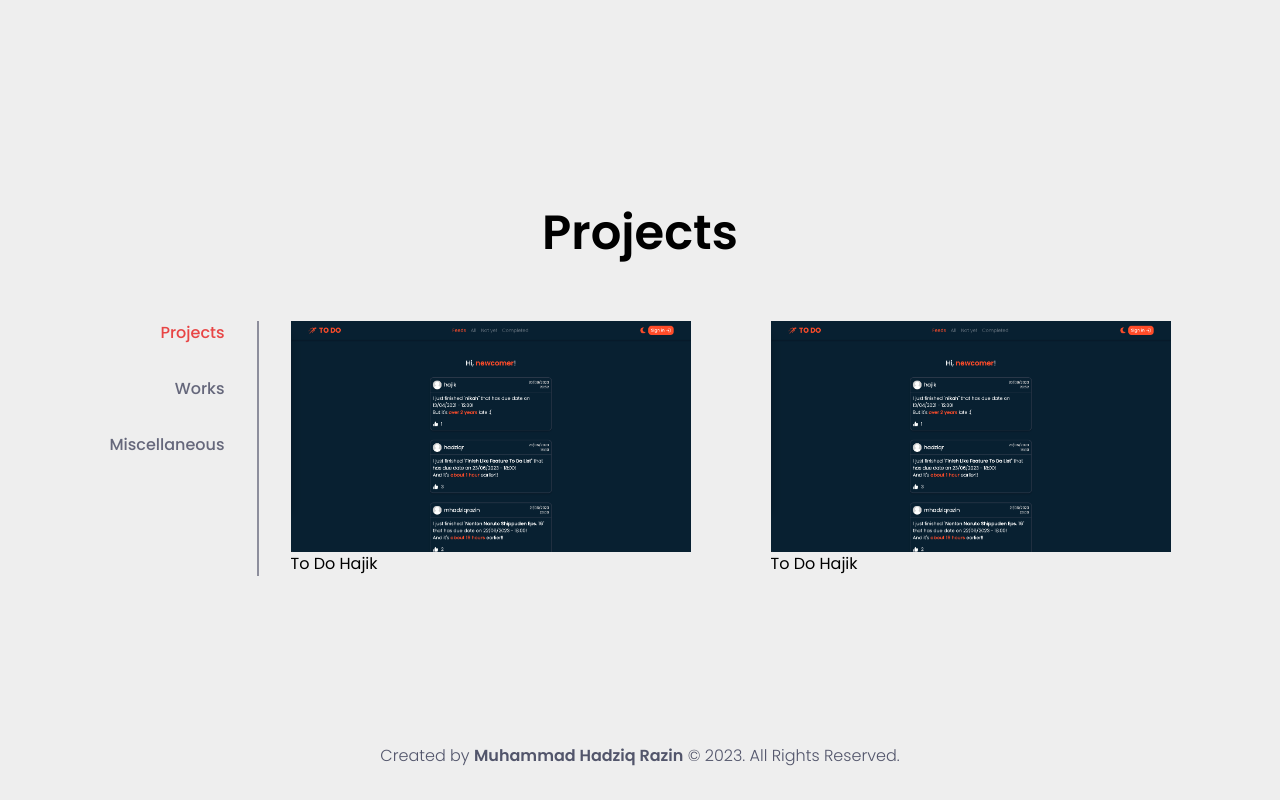
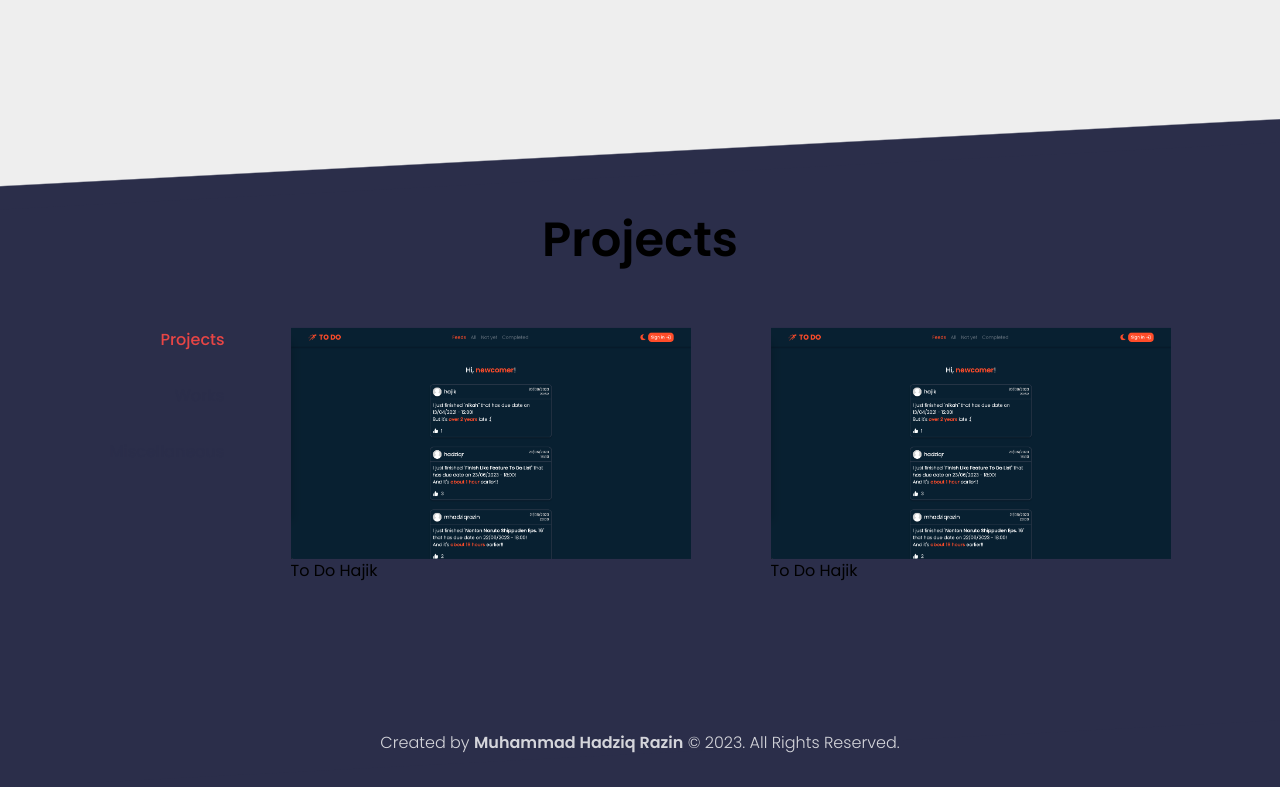
Before and after one commit to mhadziqrazin/hadziqrazin, a SvelteKit app: page / in a window 1280 px wide. Shown: the part 483-1283 px from the top of the page. Built offline with nearby package versions, Linux system fonts and the light colour scheme; some icons are missing.

Commit message:
style: diagonal bg

```diff
--- a/src/app.css
+++ b/src/app.css
@@ -4,6 +4,5 @@
 
 body {
   font-family: 'Poppins', sans-serif;
-  --tw-bg-opacity: 1;
-  background-color: rgb(238 238 238 / var(--tw-bg-opacity));
+  background: linear-gradient(177deg, rgba(238,238,238,1) 50%, rgba(43,46,74,1) 50.1%);
 }
--- a/src/lib/components/sections/Showcase.svelte
+++ b/src/lib/components/sections/Showcase.svelte
@@ -6,7 +6,7 @@
 </script>
 
 
-<section class="flex flex-col items-center">
+<section class="flex flex-col items-center py-10">
   <h1 class="text-4xl lg:text-5xl font-semibold">
     {titles[selected]}
   </h1>
--- a/src/routes/+page.svelte
+++ b/src/routes/+page.svelte
@@ -11,12 +11,14 @@
   <meta name="keywords" content="muhammad hadziq razin, muhammad, hadziq, razin, hajik, ojin" />
 </svelte:head>
 
-<div class="relative flex flex-col items-center py-[20vh] gap-[20vh]">
+<div class="relative flex flex-col items-center pt-[20vh] gap-[20vh]">
   <About />
-  <Showcase />
+  <div class="relative w-full h-full py-[calc(50vw*0.0524)] before:bg-dark before:w-full before:h-full before:absolute before:-z-50 before:-skew-y-3 -translate-y-[calc(100vw*0.0524)]">
+    <Showcase />
+  </div>
 
   <div class="absolute bottom-0 py-8">
-    <p class="text-[0.5rem] lg:text-base font-light text-dark/80">
+    <p class="text-[0.5rem] lg:text-base font-light text-white/80">
       Created by <span class="font-semibold">Muhammad Hadziq Razin</span> &copy; 2023. All Rights Reserved.
     </p>
   </div>
```
